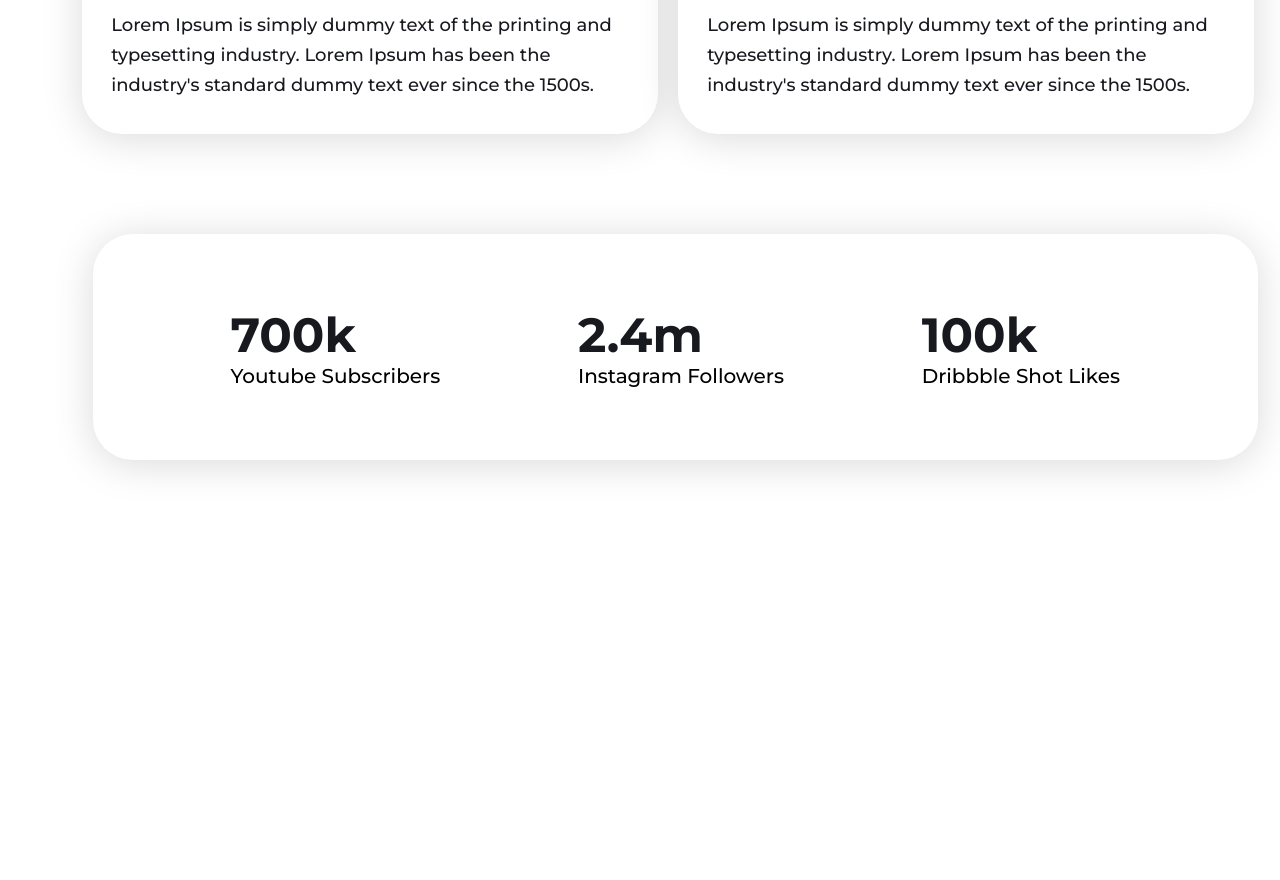
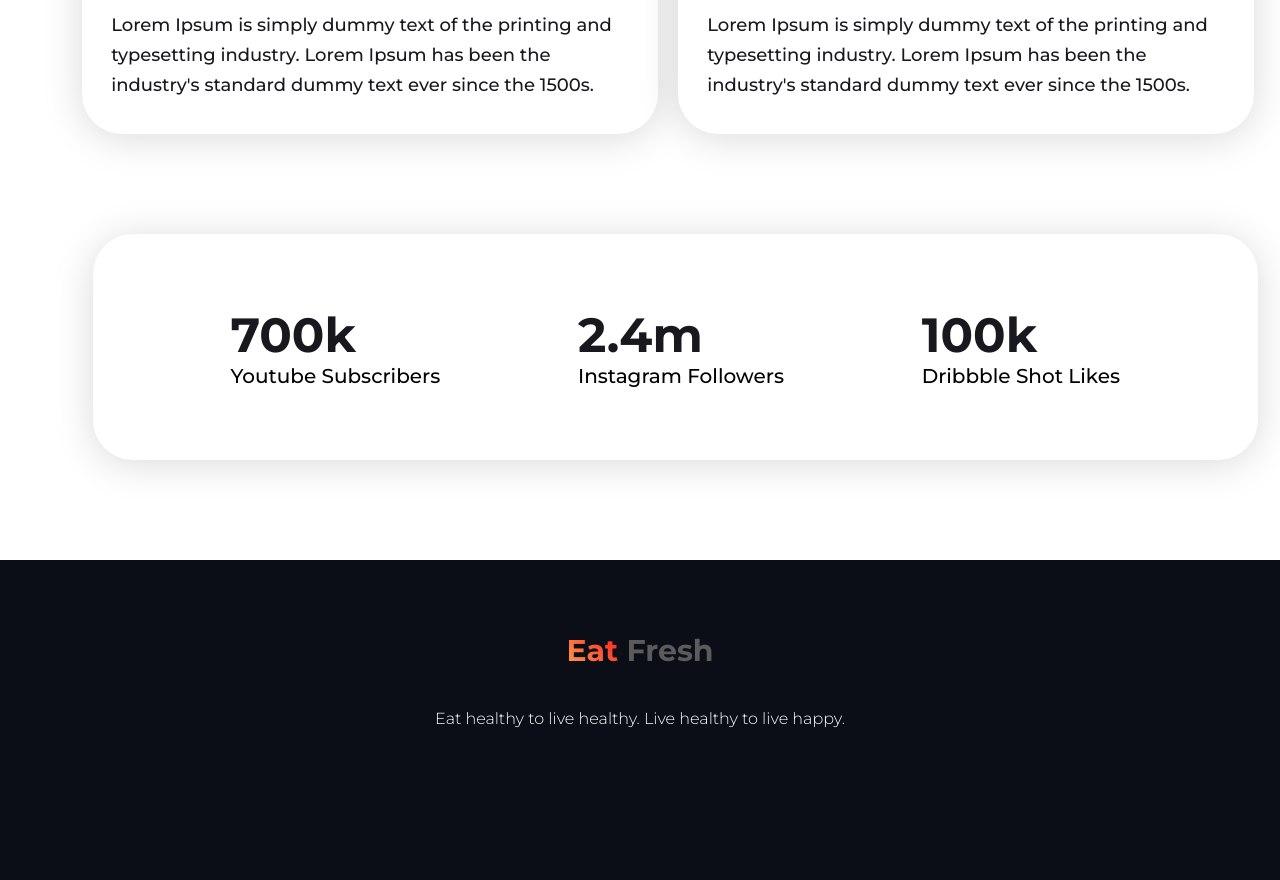
Before and after one commit to aminuls/eathealthy, a plain HTML site: page index.html in a window 1280 px wide. Shown: the part 2309-3189 px from the top of the page. Before the commit the page ends 2869 px from the top, so only its background shows below. Drawn offline with Linux system fonts and the light colour scheme.

Commit message:
this site is fully ready

```diff
--- a/index.html
+++ b/index.html
@@ -7,7 +7,7 @@
     <title>Eat Healthy</title>
     <link rel="preconnect" href="https://fonts.googleapis.com">
     <link rel="preconnect" href="https://fonts.gstatic.com" crossorigin>
-    <link href="https://fonts.googleapis.com/css2?family=Montserrat:ital,wght@0,400;0,500;0,600;0,700;0,800;0,900;1,400;1,500;1,600;1,700;1,800;1,900&display=swap" rel="stylesheet">
+    <link href="https://fonts.googleapis.com/css2?family=Montserrat:ital,wght@0,100;0,200;0,300;0,400;0,500;0,600;0,700;0,800;0,900;1,400;1,500;1,600;1,700;1,800;1,900&display=swap" rel="stylesheet">
     <link rel="stylesheet" href="style.css">
 </head>
 <body>
@@ -77,5 +77,9 @@
             </div>
         </div>
     </section>
+    <footer>
+        <h2><span class="span">Eat</span> Fresh</h2>
+        <p>Eat healthy to live healthy. Live healthy to live happy.</p>
+    </footer>
 </body>
 </html>
--- a/style.css
+++ b/style.css
@@ -6,6 +6,7 @@
 }
 body{
     overflow-x: hidden;
+    height: 100vh;
 }
 .sec-f{
     height: 110vh;
@@ -183,3 +184,24 @@ h2{
 .last-text p{
     margin: 0px;
 }
+footer{
+    height: 40%;
+    width: 100%;
+    background-color: #0B0D17;
+    display: flex;
+    flex-wrap: wrap;
+    flex-direction: column;
+    justify-content: center;
+    align-items: center;
+}
+footer p{
+    margin-top: 40px;
+    color: #FFFFFF;
+    font-size: 16px;
+    font-weight: 300;
+}
+footer h2{
+    color: #5B5B5B;
+    font-size: 30px;
+    font-weight: 700;
+}
```
